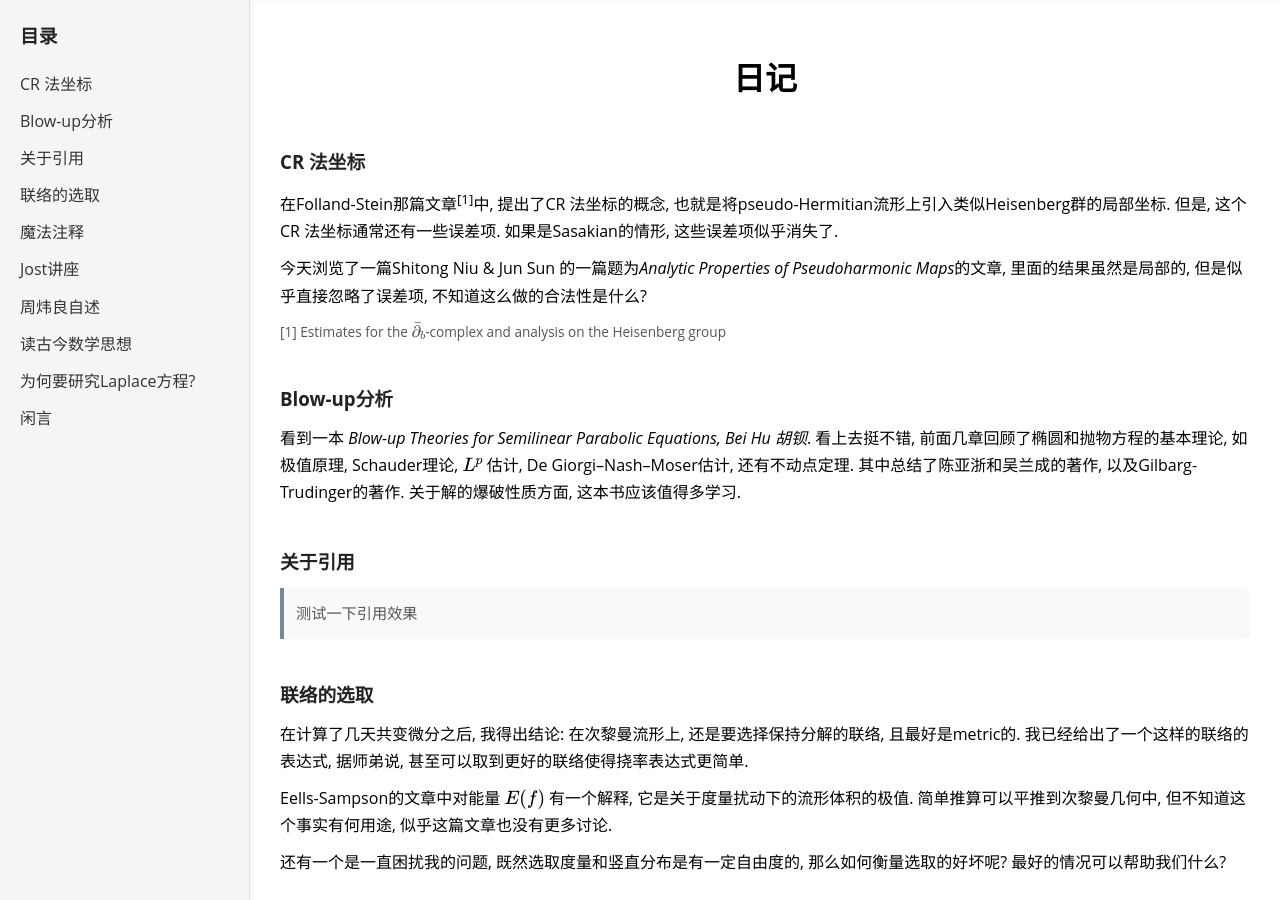
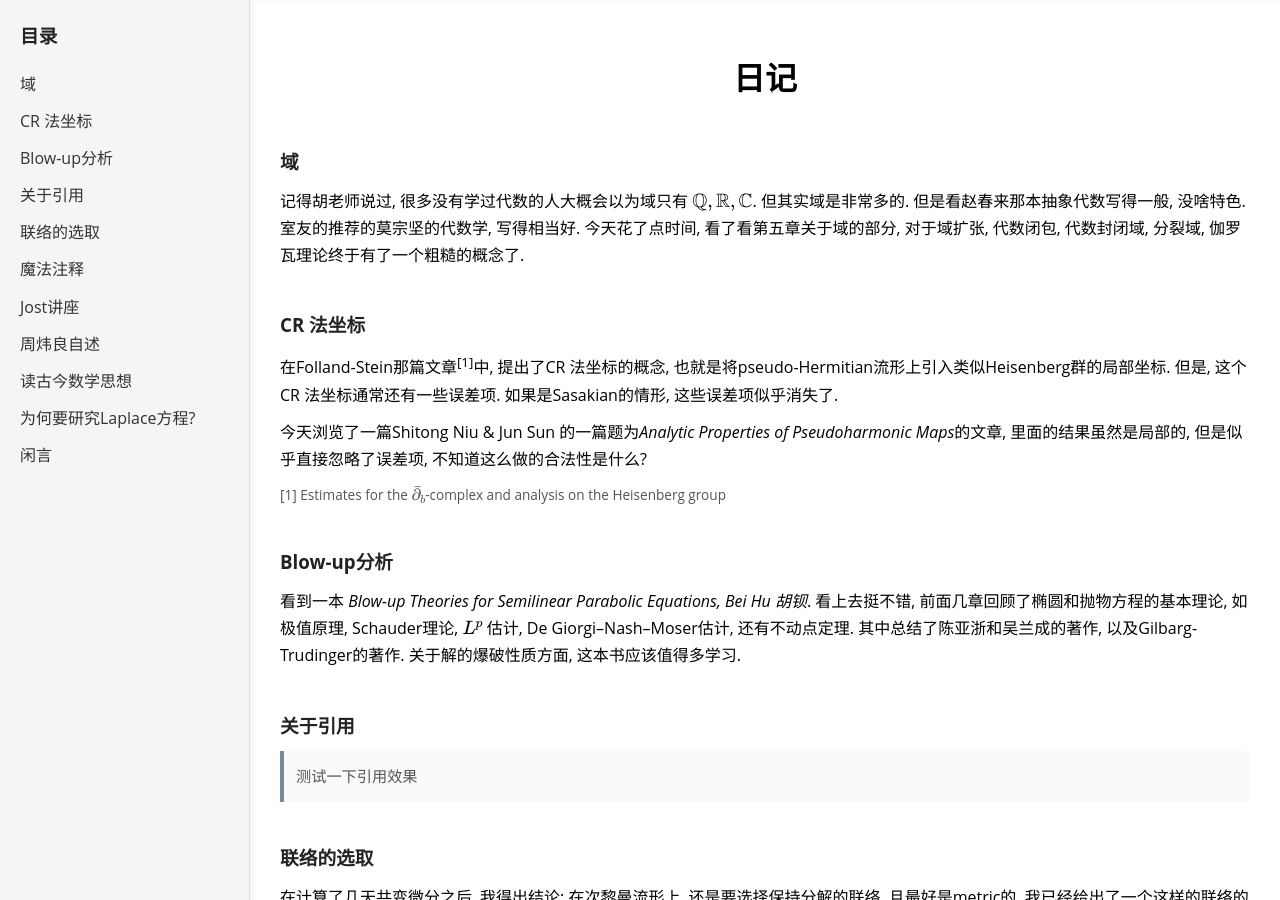
Before and after one commit to Hui41/Hui41.github.io, a Jekyll site: the page built from _posts/2026-03-24-riji.md, in a window 1280 px wide and 900 px high. Built offline with Jekyll 4.4.1, drawn with Linux system fonts in a browser that asks for light colours.

Commit message:
Update 2026-03-24-riji.md

```diff
--- a/_posts/2026-03-24-riji.md
+++ b/_posts/2026-03-24-riji.md
@@ -3,6 +3,14 @@
 title: "日记"
 date: 2026-03-24
 ---
+
+
+### 域
+记得胡老师说过, 很多没有学过代数的人大概会以为域只有 $$\mathbb{Q},\mathbb{R},\mathbb{C}$$. 但其实域是非常多的.
+但是看赵春来那本抽象代数写得一般, 没啥特色.
+室友的推荐的莫宗坚的代数学, 写得相当好.
+今天花了点时间, 看了看第五章关于域的部分, 对于域扩张, 代数闭包, 代数封闭域, 分裂域, 伽罗瓦理论终于有了一个粗糙的概念了.
+
 
 ### CR 法坐标
 在Folland-Stein那篇文章<sup>[1]</sup>中, 提出了CR 法坐标的概念, 也就是将pseudo-Hermitian流形上引入类似Heisenberg群的局部坐标.
```
